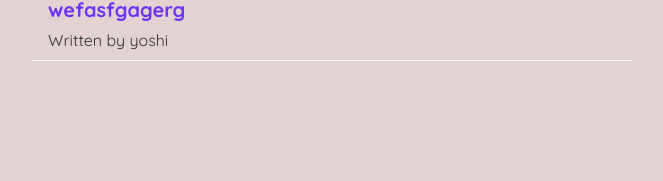
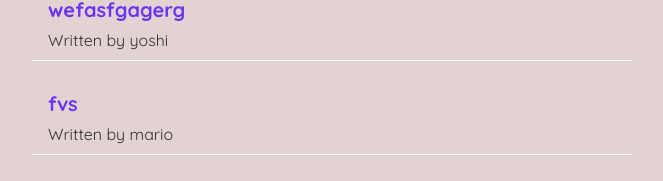
Before and after one commit to sanaullah8/reactApp, a React (Create React App) app: page / in a window 1280 px wide. Shown: the part 683-864 px from the top of the page, without its empty margins (308-971 px from the left). Before the commit the page ends 824 px from the top, so only its background shows below. Built offline with nearby package versions, Linux system fonts and the light colour scheme; data requests are answered from the project's data file.

Commit message:
added usehistroy

```diff
--- a/data/db.json
+++ b/data/db.json
@@ -32,6 +32,12 @@
       "body": "erggherhgeh",
       "author": "yoshi",
       "id": 7
+    },
+    {
+      "title": "fvs",
+      "body": "redsedscxz",
+      "author": "mario",
+      "id": 8
     }
   ]
 }
--- a/src/Create.js
+++ b/src/Create.js
@@ -1,9 +1,11 @@
 import { useState } from "react";
+import { useHistory } from "react-router-dom";
 
 const Create = () => {
   const [title, setTitle] = useState("");
   const [body, setBody] = useState("");
   const [author, setAuthor] = useState("mario");
+  const history = useHistory();
 
   const handleSubmit = (e) => {
     e.preventDefault();
@@ -15,6 +17,7 @@ const Create = () => {
       body: JSON.stringify(blog),
     }).then(() => {
       console.log("new blog added");
+      history.push("/");
     });
   };
 
```
